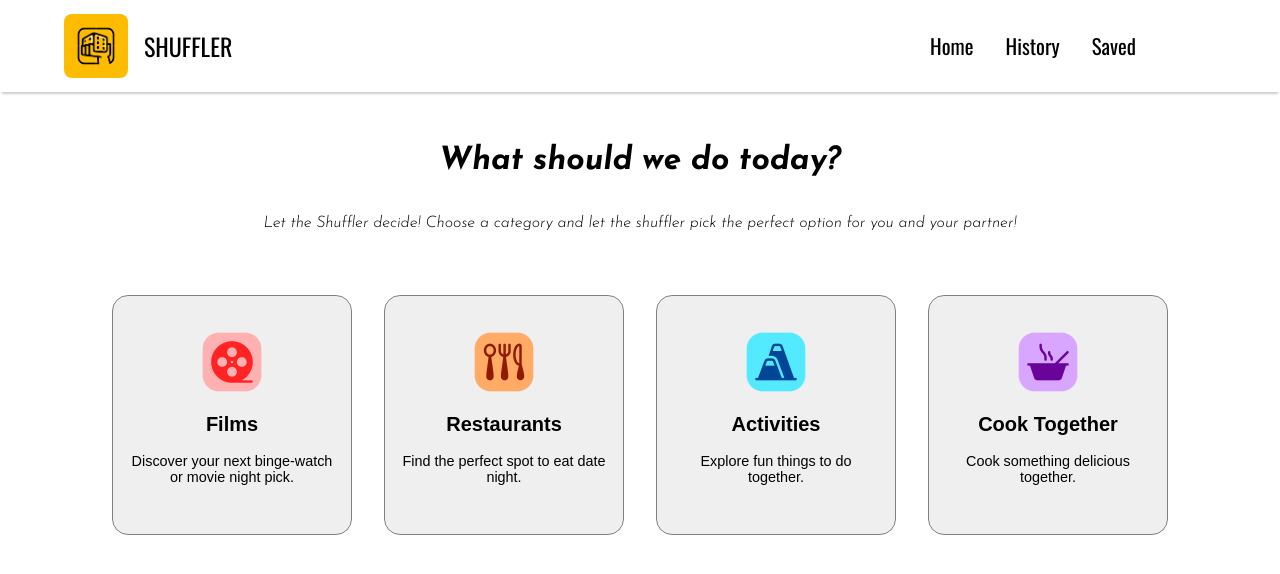
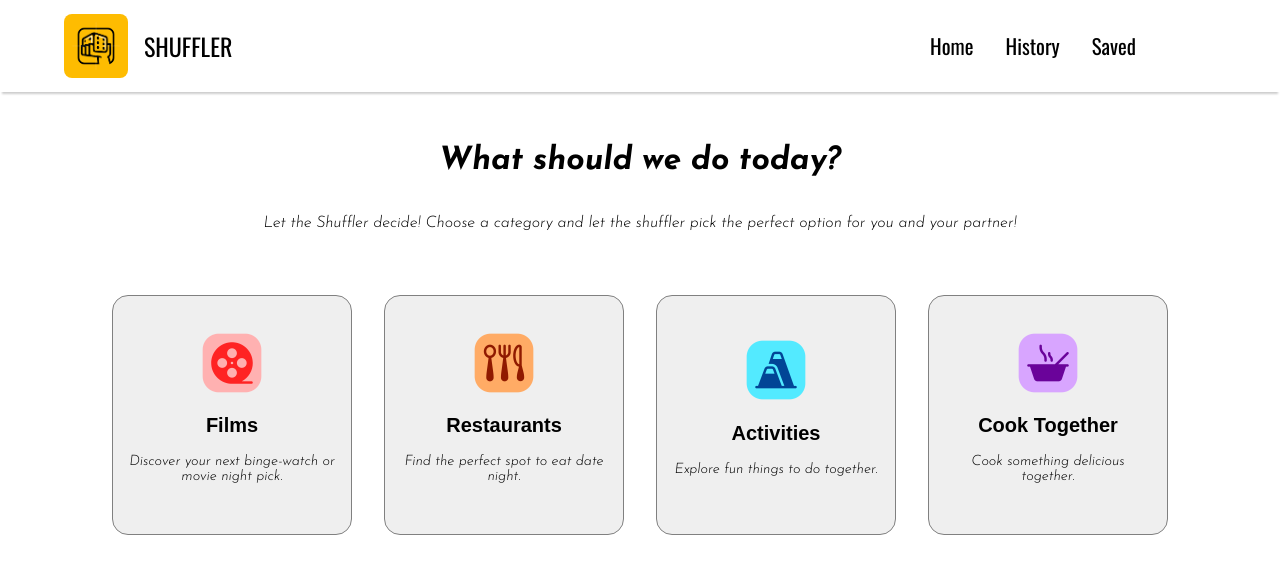
Before and after one commit to swiftybo/shuffler, a React (Vite) app: page / in a window 1280 px wide. Shown: the top 574 px of the page. Built offline with nearby package versions, Linux system fonts and the light colour scheme.

Commit message:
Added josefin-sans styling to paragraph elements in the menuItems and also amended the font-weight in the josefin-sans style in the css file

```diff
--- a/src/components/MenuItem.jsx
+++ b/src/components/MenuItem.jsx
@@ -5,7 +5,7 @@ export default function MenuItem({ title, logo, children, ...props }) {
     <button className="menuItem">
       <img className="menuItem__logo" src={logo} alt="logo" />
       <h2>{title}</h2>
-      <p className="menuItem__description">{children}</p>
+      <p className="menuItem__description josefin-sans">{children}</p>
     </button>
   );
 }
--- a/src/index.css
+++ b/src/index.css
@@ -65,7 +65,7 @@ body {
 .josefin-sans {
   font-family: "Josefin Sans", sans-serif;
   font-optical-sizing: auto;
-  font-weight: 300;
+  font-weight: 350;
   font-style: italic;
 }
 
```
